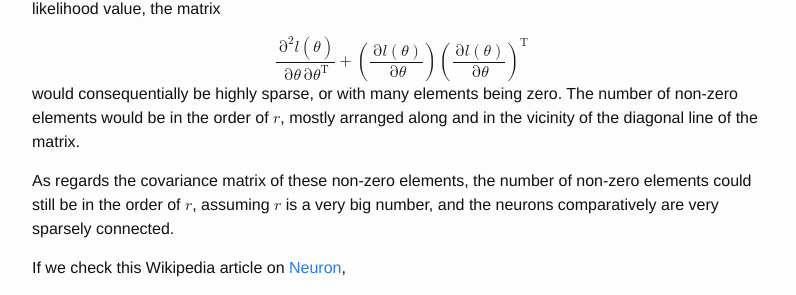
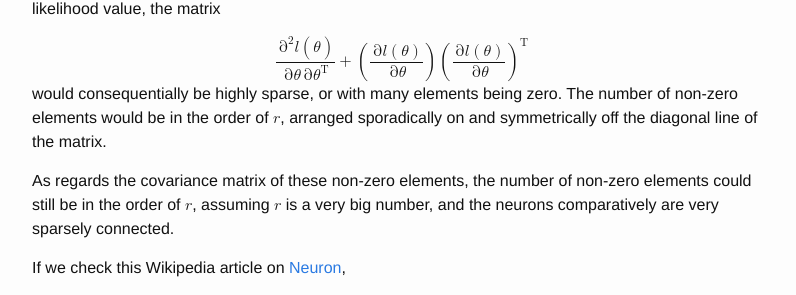
Before and after one commit to jli05/jli05.github.io, a Jekyll site: the page built from _posts/2023-08-18-Misspecification-Test-for-Large-Models.md, in a window 1280 px wide and 900 px high, scrolled down 1694 px. Shown: the part 151-446 px from the top of the window, without its empty margins (238-1034 px from the left). Built offline with Jekyll 4.4.1, drawn with Linux system fonts in a browser that asks for light colours.

Commit message:
fix the look of the sparse matrix

```diff
--- a/_posts/2023-08-18-Misspecification-Test-for-Large-Models.md
+++ b/_posts/2023-08-18-Misspecification-Test-for-Large-Models.md
@@ -170,7 +170,7 @@ If relative to the total number of neurons, one neuron is only connected to few
 </mrow>
 </math>
 
-would consequentially be highly sparse, or with many elements being zero. The number of non-zero elements would be in the order of <math><mi>r</mi></math>, mostly arranged along and in the vicinity of the diagonal line of the matrix.
+would consequentially be highly sparse, or with many elements being zero. The number of non-zero elements would be in the order of <math><mi>r</mi></math>, arranged sporadically on and symmetrically off the diagonal line of the matrix.
 
 As regards the covariance matrix of these non-zero elements, the number of non-zero elements could still be in the order of <math><mi>r</mi></math>, assuming <math><mi>r</mi></math> is a very big number, and the neurons comparatively are very sparsely connected.
 
```
